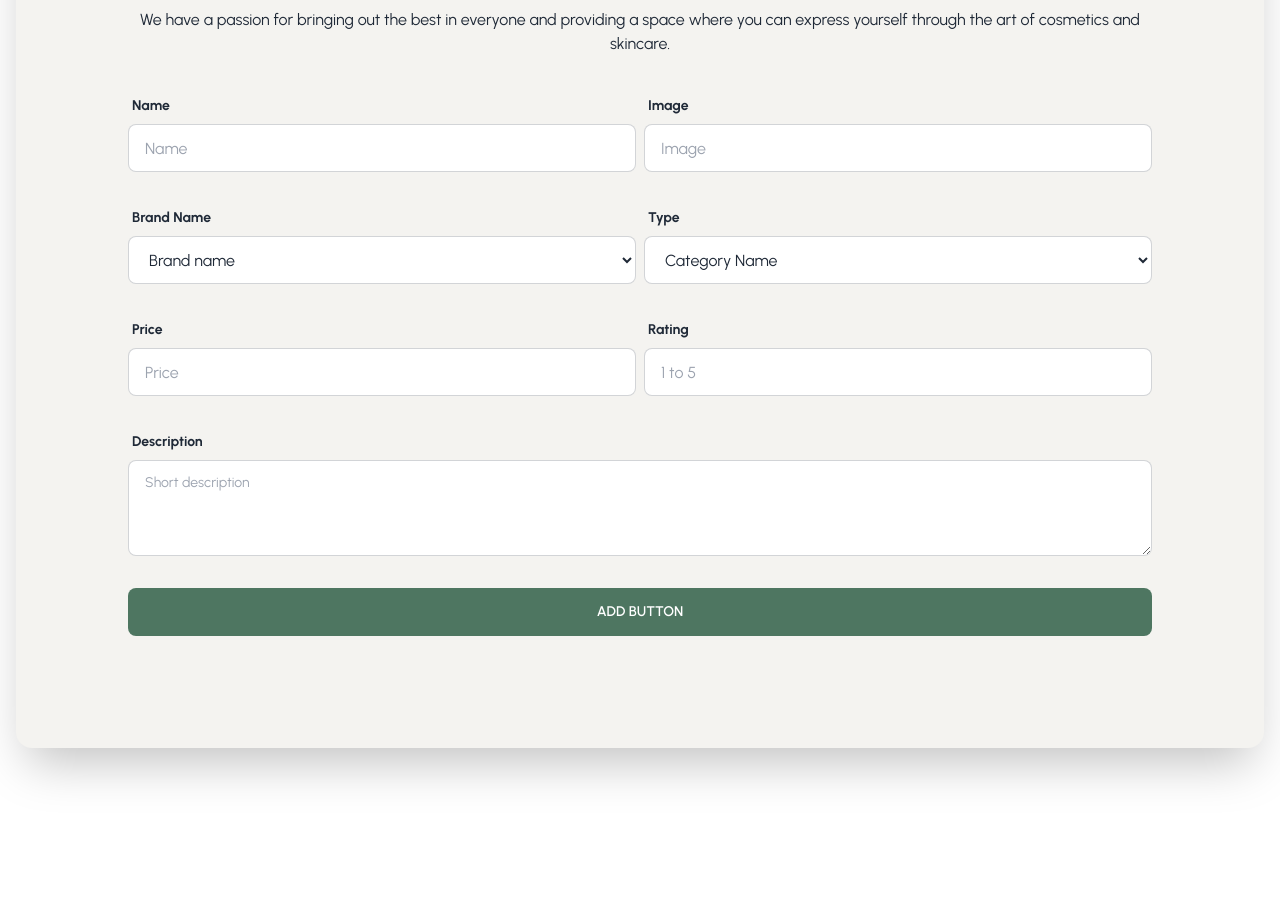
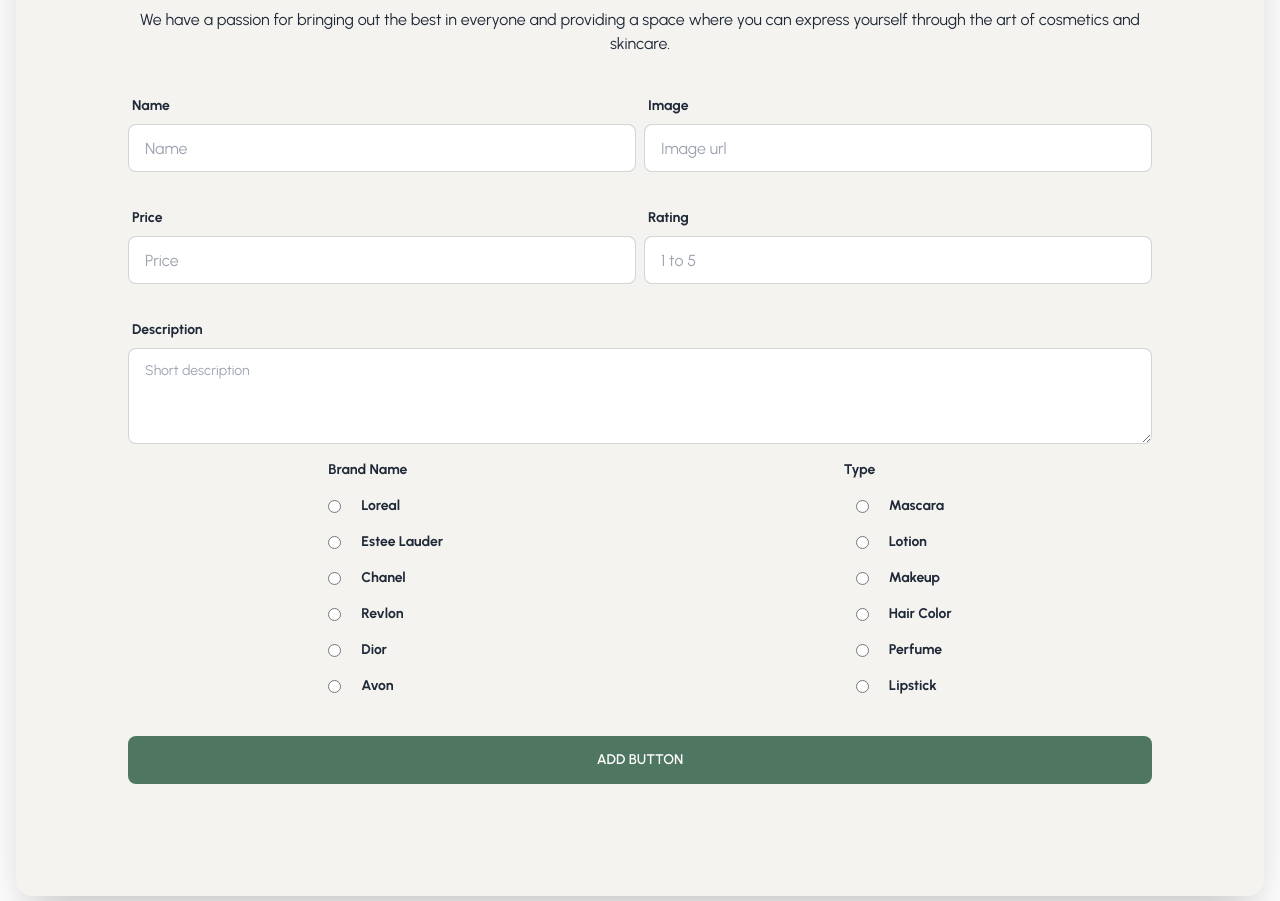
Before and after one commit to WEB-Imran-Hossain/brandshop-client-side, a React (Vite) app: page /addproduct in a window 1280 px wide. Shown: the part 360-1261 px from the top of the page. Built offline with nearby package versions, Linux system fonts and the light colour scheme; no server answers; sample sign-in values are in the browser's storage.

Commit message:
connect database

```diff
--- a/src/Pages/AddProductPage/AddProduct.jsx
+++ b/src/Pages/AddProductPage/AddProduct.jsx
@@ -1,9 +1,44 @@
 const AddProduct = () => {
+  const handleAddProduct = (event) => {
+    event.preventDefault();
+    const form = event.target;
+    const name = form.name.value;
+    const image = form.url.value;
+    const brand = form.brand.value;
+    const category = form.category.value;
+    const price = form.price.value;
+    const rating = form.rating.value;
+    const description = form.description.value;
+    const newProduct = {
+      name,
+      image,
+      brand,
+      category,
+      price,
+      rating,
+      description,
+    };
+    console.log(newProduct);
+
+    // send data for server
+    fetch("http://localhost:5000/product", {
+      method: 'POST',
+      headers: {
+        'Content-Type': 'application/json'
+      },
+      body: JSON.stringify(newProduct),
+    })
+      .then((res) => res.json())
+      .then((data) => {
+        console.log(data);
+      });
+  };
+
   return (
     <div className="hero min-h-screen mt-10 mb-40">
       <div className="hero-content flex-col ">
         <div className="card flex-shrink-0 max-w-screen-xl shadow-2xl bg-[#F4F3F0]">
-          <form className="card-body p-28">
+          <form onSubmit={handleAddProduct} className="card-body p-28">
             <div className="text-center">
               <h1 className="text-5xl font-bold">Add New Product</h1>
               <p className="py-6">
@@ -33,48 +68,14 @@
                 <input
                   type="url"
                   name="url"
-                  placeholder="Image"
+                  placeholder="Image url"
                   className="input input-bordered"
                   required
                 />
               </div>
             </div>
 
-            <div className="md:flex mb-5 gap-2">
-              <div className="form-control md:w-1/2">
-                <label className="label">
-                  <span className="label-text font-bold">Brand Name</span>
-                </label>
-                <select class="input input-bordered">
-                  <option disabled selected>
-                    Brand name
-                  </option>
-                  <option>L'Oréal</option>
-                  <option>Estée Lauder</option>
-                  <option>Chanel</option>
-                  <option>Revlon</option>
-                  <option>Dior</option>
-                  <option>Avon</option>
-                </select>
-              </div>
 
-              <div className="form-control md:w-1/2">
-                <label className="label">
-                  <span className="label-text font-bold">Type</span>
-                </label>
-                <select className="input input-bordered">
-                  <option disabled selected>
-                    Category Name
-                  </option>
-                  <option>Mascara</option>
-                  <option>Lotion</option>
-                  <option>Makeup</option>
-                  <option>Hair Color</option>
-                  <option>Perfume</option>
-                  <option>Lipstick</option>
-                </select>
-              </div>
-            </div>
 
             <div className="md:flex mb-5 gap-2">
               <div className="form-control md:w-1/2">
@@ -83,7 +84,7 @@
                 </label>
                 <input
                   type="number"
-                  name="number"
+                  name="price"
                   placeholder="Price"
                   className="input input-bordered"
                   required
@@ -96,7 +97,7 @@
                 </label>
                 <input
                   type="number"
-                  name="number"
+                  name="rating"
                   placeholder="1 to 5"
                   className="input input-bordered"
                   required
@@ -109,9 +110,84 @@
                 <span className="label-text font-bold">Description</span>
               </label>
               <textarea
-                class="textarea textarea-bordered h-24 "
+                className="textarea textarea-bordered h-24 "
                 placeholder="Short description"
+                name="description"
               />
+            </div>
+
+            <div className="flex justify-around">
+              <div className="form-control">
+                <label className="label">
+                  <p className="label-text font-bold">Brand Name</p>
+                </label>
+
+                <label className="label">
+                  <input type="radio" name="brand" value="Loreal" />
+                  <p className="label-text font-bold ml-5">Loreal</p>
+                </label>
+
+                <label className="label">
+                  <input type="radio" name="brand" value="Estee Lauder" />
+                  <p className="label-text font-bold ml-5">Estee Lauder</p>
+                </label>
+
+                <label className="label">
+                  <input type="radio" name="brand" value="Chanel" />
+                  <p className="label-text font-bold ml-5">Chanel</p>
+                </label>
+
+                <label className="label">
+                  <input type="radio" name="brand" value="Revlon" />
+                  <p className="label-text font-bold ml-5">Revlon</p>
+                </label>
+
+                <label className="label">
+                  <input type="radio" name="brand" value="Dior" />
+                  <p className="label-text font-bold ml-5">Dior</p>
+                </label>
+
+                <label className="label">
+                  <input type="radio" name="brand" value="Avon" />
+                  <p className="label-text font-bold ml-5">Avon</p>
+                </label>
+              </div>
+
+              <div className="space-x-3">
+                <label className="label space-x-5">
+                  <p className="label-text font-bold">Type</p>
+                </label>
+                <label className="label space-x-5">
+                  <input type="radio" name="category" value="Mascara" />
+                  <p className="label-text font-bold">Mascara</p>
+                </label>
+
+                <label className="label space-x-5">
+                  <input type="radio" name="category" value="Lotion" />
+                  <p className="label-text font-bold">Lotion</p>
+                </label>
+
+                <label className="label space-x-5">
+                  <input type="radio" name="category" value="Makeup" />
+                  <p className="label-text font-bold">Makeup</p>
+                </label>
+
+                <label className="label space-x-5">
+                  <input type="radio" name="category" value="Hair Color" />
+                  <p className="label-text font-bold">Hair Color</p>
+                </label>
+
+                <label className="label space-x-5">
+                  <input type="radio" name="category" value="Perfume" />
+                  <p className="label-text font-bold">Perfume</p>
+                </label>
+
+                <label className="label space-x-5">
+                  <input type="radio" name="category" value="Lipstick" />
+                  <p className="label-text font-bold">Lipstick</p>
+                </label>
+
+              </div>
             </div>
 
             <div className="form-control mt-6">
```
